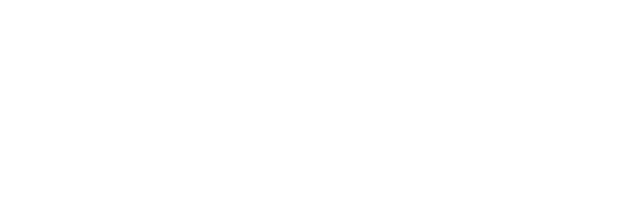
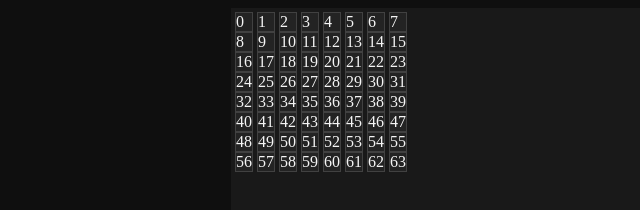
Before and after one commit to Zoldyako/etch-a-sketch, a plain HTML site: page index.html in a window 1280 px wide. Shown: the whole page, without its empty margins (105-745 px from the left). Drawn offline with Linux system fonts and the light colour scheme.

Commit message:
Inicial grid script done

```diff
--- a/index.html
+++ b/index.html
@@ -3,11 +3,15 @@
 <head>
     <meta charset="UTF-8">
     <meta name="viewport" content="width=device-width, initial-scale=1.0">
+    <link rel="stylesheet" href="style.css">
+    <script src="script.js"></script>
     <title>Etch-a-Sketch</title>
 </head>
 <body>
     <div id="container">
 
     </div>
+
+
 </body>
 </html>
--- a/script.js
+++ b/script.js
@@ -0,0 +1,26 @@
+document.addEventListener('DOMContentLoaded', () => {
+    const container = document.getElementById('container');
+
+
+    function generate_div_grid(res) {
+        let x, y, grid, cells;
+
+        // Creates divs and appends it to divs "column"
+        for(x = 0; x < res; x++){
+
+            grid = document.createElement("div");
+            grid.className = "column";
+
+            for(y = 0; y < res; y++) {
+                cells = document.createElement("div");
+                cells.className = "row";
+                cells.innerText = (y * res) + x ;
+                grid.appendChild(cells);
+            }
+
+            container.appendChild(grid);
+        }
+    }
+
+    generate_div_grid(8)
+});
--- /dev/null
+++ b/style.css
@@ -0,0 +1,24 @@
+body {
+    background-color: rgb(15, 15, 15);
+    color: whitesmoke;
+}
+
+#container {
+    background-color: rgb(25, 25, 25);
+    display: flex;
+    flex-wrap: wrap;
+    margin: auto;
+    gap: 4px;
+    padding: 4px;
+    max-width: 600px;
+    height: 500px;
+}
+
+.row {
+    background-color: rgb(35, 35, 35);
+    border: 1px solid rgb(65, 65, 65);
+}
+
+.row:hover {
+    background-color: rgb(45, 45, 45);
+}
```
